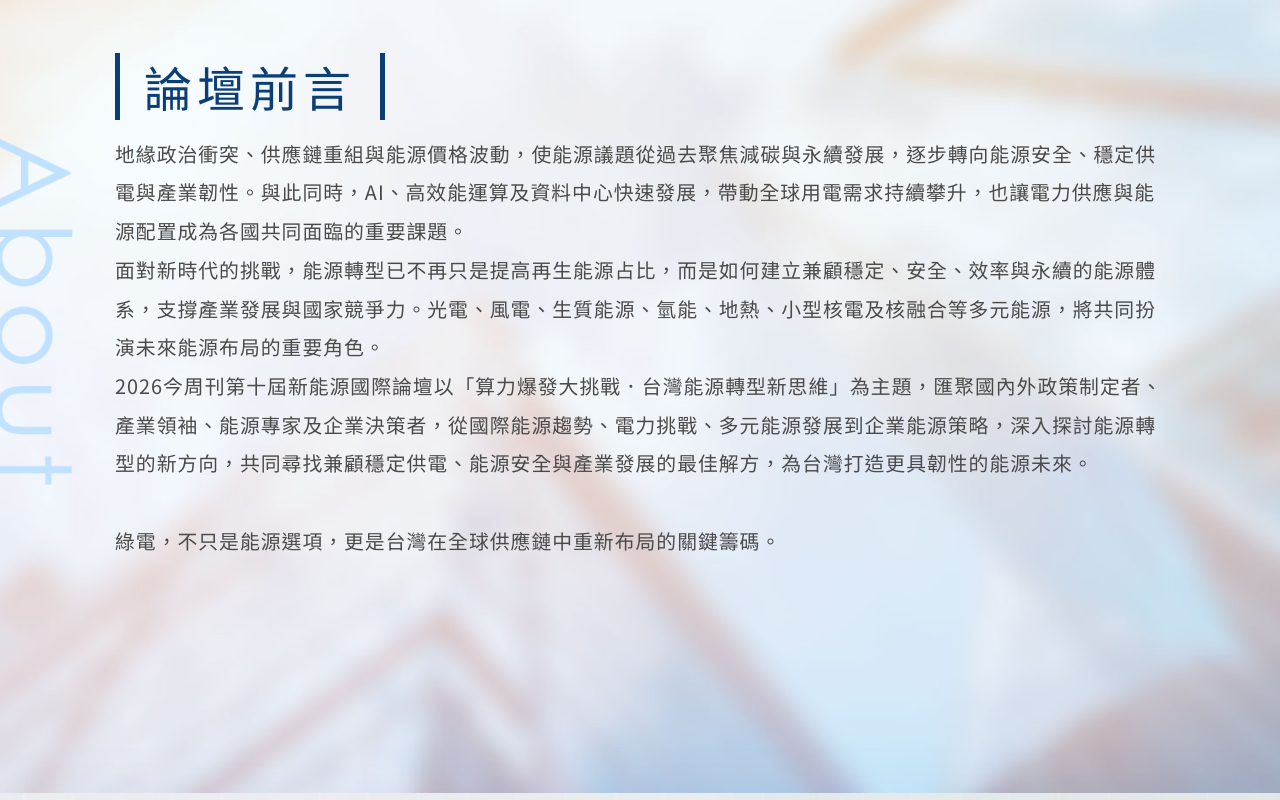
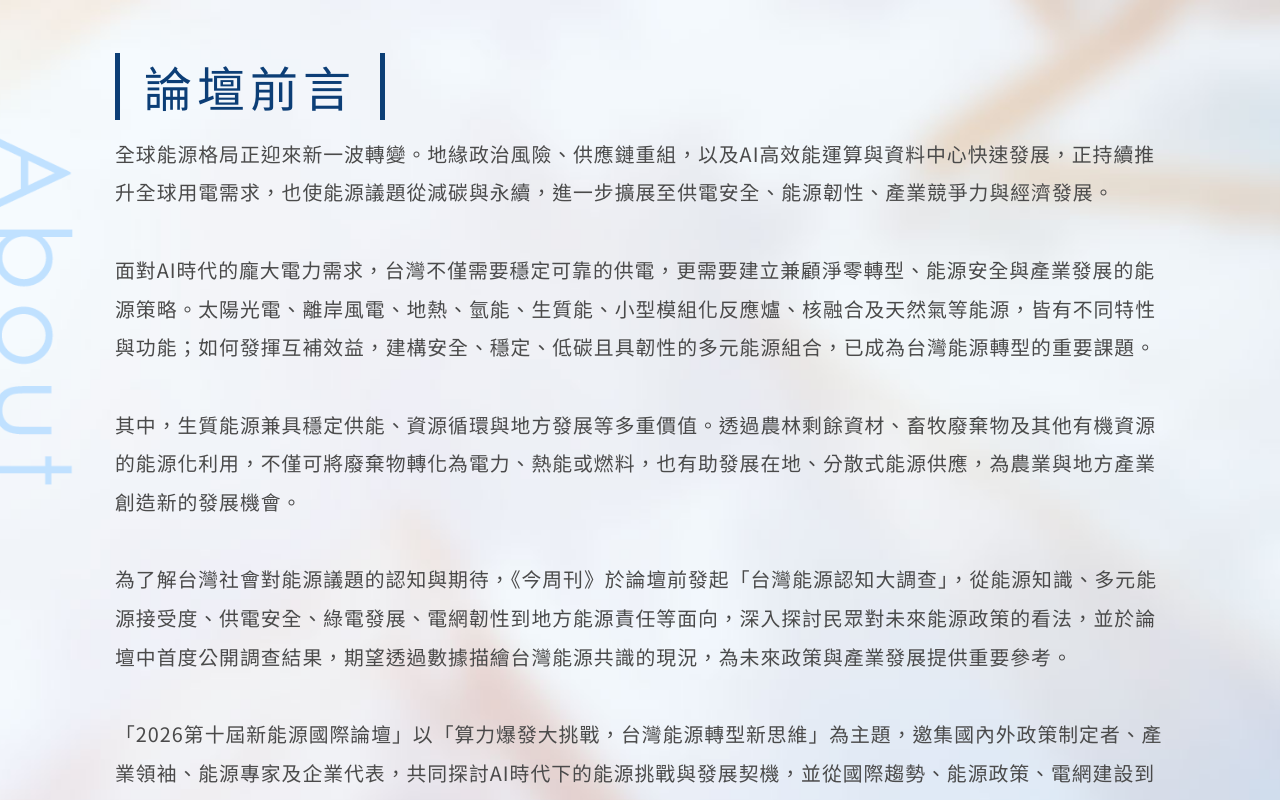
Before and after one commit to jackietsairock/NEWNERGYFOURM, a Vue app: page / in a window 1280 px wide. Shown: the part 980-1780 px from the top of the page. Built offline with nearby package versions, Linux system fonts and the light colour scheme.

Commit message:
調整介紹區域，將顯示的文本內容從第二段改為第一段

```diff
--- a/src/assets/json/info.json
+++ b/src/assets/json/info.json
@@ -46,8 +46,7 @@
       "titleEn": "introduction",
       "titleEnColor": "#20776e",
       "text": [
-        "全球能源格局正迎來新的轉折。",
-        "地緣政治衝突、供應鏈重組與能源價格波動，使能源議題從過去聚焦減碳與永續發展，逐步轉向能源安全、穩定供電與產業韌性。與此同時，AI、高效能運算及資料中心快速發展，帶動全球用電需求持續攀升，也讓電力供應與能源配置成為各國共同面臨的重要課題。<br>面對新時代的挑戰，能源轉型已不再只是提高再生能源占比，而是如何建立兼顧穩定、安全、效率與永續的能源體系，支撐產業發展與國家競爭力。光電、風電、生質能源、氫能、地熱、小型核電及核融合等多元能源，將共同扮演未來能源布局的重要角色。<br>2026今周刊第十屆新能源國際論壇以「算力爆發大挑戰．台灣能源轉型新思維」為主題，匯聚國內外政策制定者、產業領袖、能源專家及企業決策者，從國際能源趨勢、電力挑戰、多元能源發展到企業能源策略，深入探討能源轉型的新方向，共同尋找兼顧穩定供電、能源安全與產業發展的最佳解方，為台灣打造更具韌性的能源未來。<br><br>綠電，不只是能源選項，更是台灣在全球供應鏈中重新布局的關鍵籌碼。"
+        "全球能源格局正迎來新一波轉變。地緣政治風險、供應鏈重組，以及AI高效能運算與資料中心快速發展，正持續推升全球用電需求，也使能源議題從減碳與永續，進一步擴展至供電安全、能源韌性、產業競爭力與經濟發展。<br><br>面對AI時代的龐大電力需求，台灣不僅需要穩定可靠的供電，更需要建立兼顧淨零轉型、能源安全與產業發展的能源策略。太陽光電、離岸風電、地熱、氫能、生質能、小型模組化反應爐、核融合及天然氣等能源，皆有不同特性與功能；如何發揮互補效益，建構安全、穩定、低碳且具韌性的多元能源組合，已成為台灣能源轉型的重要課題。<br><br>其中，生質能源兼具穩定供能、資源循環與地方發展等多重價值。透過農林剩餘資材、畜牧廢棄物及其他有機資源的能源化利用，不僅可將廢棄物轉化為電力、熱能或燃料，也有助發展在地、分散式能源供應，為農業與地方產業創造新的發展機會。<br><br>為了解台灣社會對能源議題的認知與期待，《今周刊》於論壇前發起「台灣能源認知大調查」，從能源知識、多元能源接受度、供電安全、綠電發展、電網韌性到地方能源責任等面向，深入探討民眾對未來能源政策的看法，並於論壇中首度公開調查結果，期望透過數據描繪台灣能源共識的現況，為未來政策與產業發展提供重要參考。<br><br>「2026第十屆新能源國際論壇」以「算力爆發大挑戰，台灣能源轉型新思維」為主題，邀集國內外政策制定者、產業領袖、能源專家及企業代表，共同探討AI時代下的能源挑戰與發展契機，並從國際趨勢、能源政策、電網建設到多元能源布局，進一步思考生質能源如何串聯農業資源、地方產業與綠色供能，攜手尋找兼顧能源安全、經濟發展與淨零轉型的最佳解方。<br><br>能源轉型，不是單一能源的選擇，而是多元能源的協作。唯有建立兼具韌性、效率與永續的能源體系，台灣才能穩定支撐AI與高科技產業發展，在全球產業競爭中持續保持優勢。"
       ]
     },
     {
--- a/src/components/Intro.vue
+++ b/src/components/Intro.vue
@@ -16,7 +16,7 @@
         <div class="intro_box max-w-[1200px] z-20 mx-auto">
             <Title :infoData="infoData" />
             <div class="intro_text">
-                <p class="intro_text__body" v-html="infoData.text[1]"></p>
+                <p class="intro_text__body" v-html="infoData.text[0]"></p>
             </div>
         </div>
     </div>
```
